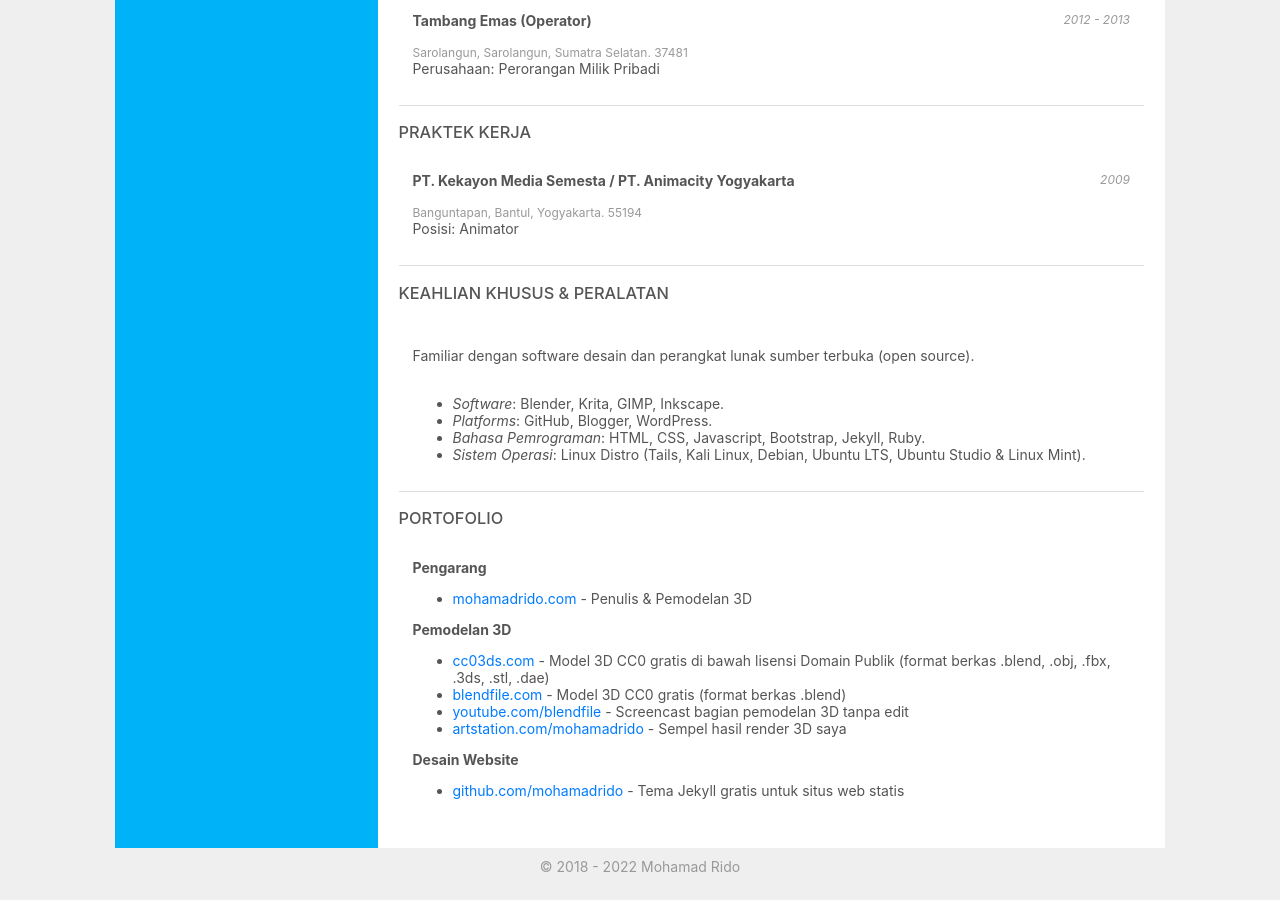
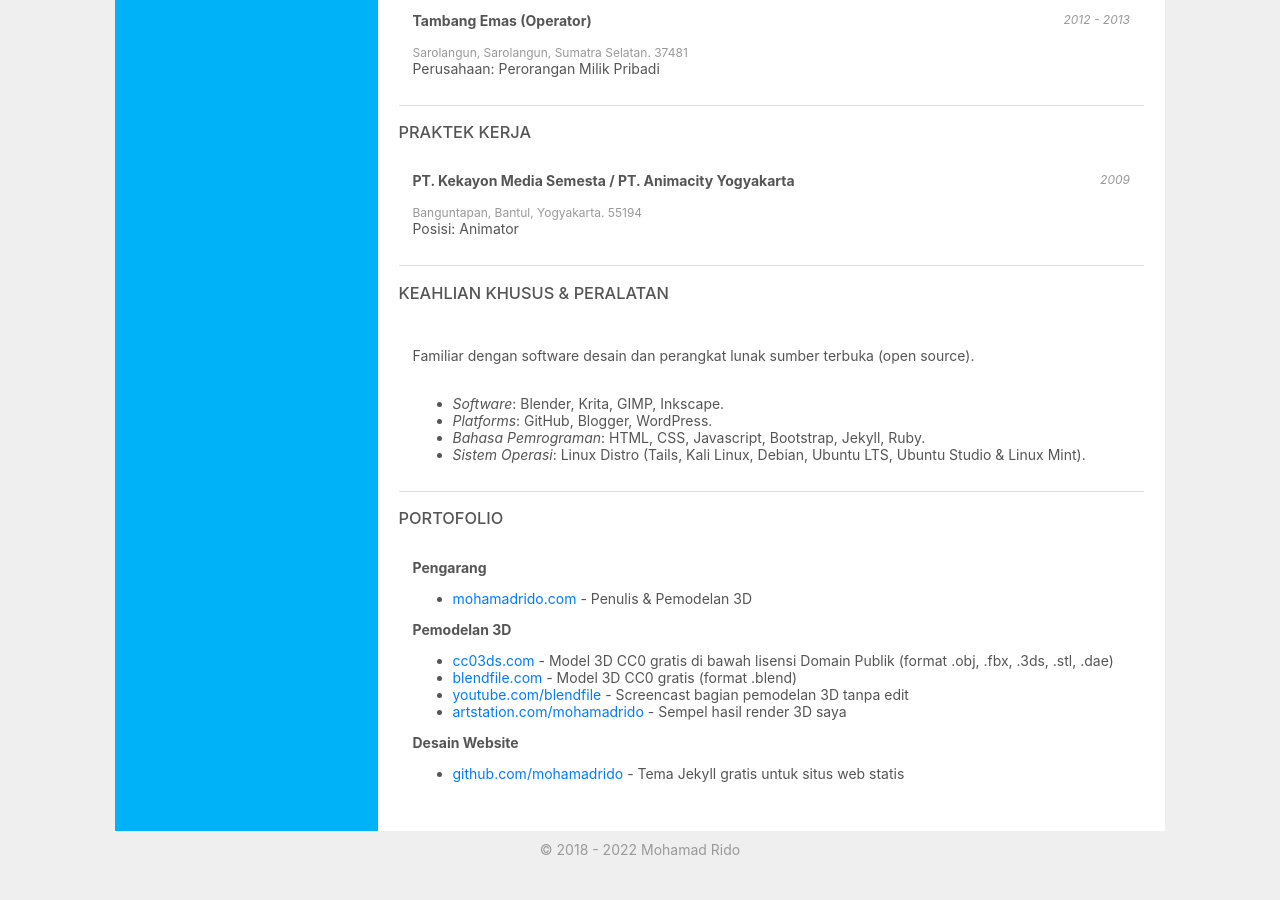
Before and after one commit to mohamadrido/about, a Jekyll site: the page built from id.html, in a window 1280 px wide and 900 px high, scrolled down 715 px. Built offline with Jekyll 4.4.1, drawn with Linux system fonts in a browser that asks for light colours.

Commit message:
Update id.html

```diff
--- a/id.html
+++ b/id.html
@@ -128,8 +128,8 @@ layout: default
 
     <b>Pemodelan 3D</b>
       <ul>
-      <li><a href="https://cc03ds.com">cc03ds.com</a> - Model 3D CC0 gratis di bawah lisensi Domain Publik (format berkas .blend, .obj, .fbx, .3ds, .stl, .dae)</li>
-      <li><a href="https://blendfile.com">blendfile.com</a> - Model 3D CC0 gratis (format berkas .blend)</li>
+      <li><a href="https://cc03ds.com">cc03ds.com</a> - Model 3D CC0 gratis di bawah lisensi Domain Publik (format .obj, .fbx, .3ds, .stl, .dae)</li>
+      <li><a href="https://blendfile.com">blendfile.com</a> - Model 3D CC0 gratis (format .blend)</li>
       <li><a href="https://youtube.com/blendfile">youtube.com/blendfile</a> - Screencast bagian pemodelan 3D tanpa edit</li>
       <!--li><a href="https://cc03ds.com">cc03ds.com</a>  - Free CC0 3D Models Under Public Domain (now move to <a href="https://publicdomainmodels.com">publicdomainmodels.com</a>)</li-->
       <li><a href="https://artstation.com/mohamadrido">artstation.com/mohamadrido</a> - Sempel hasil render 3D saya</li>
```
